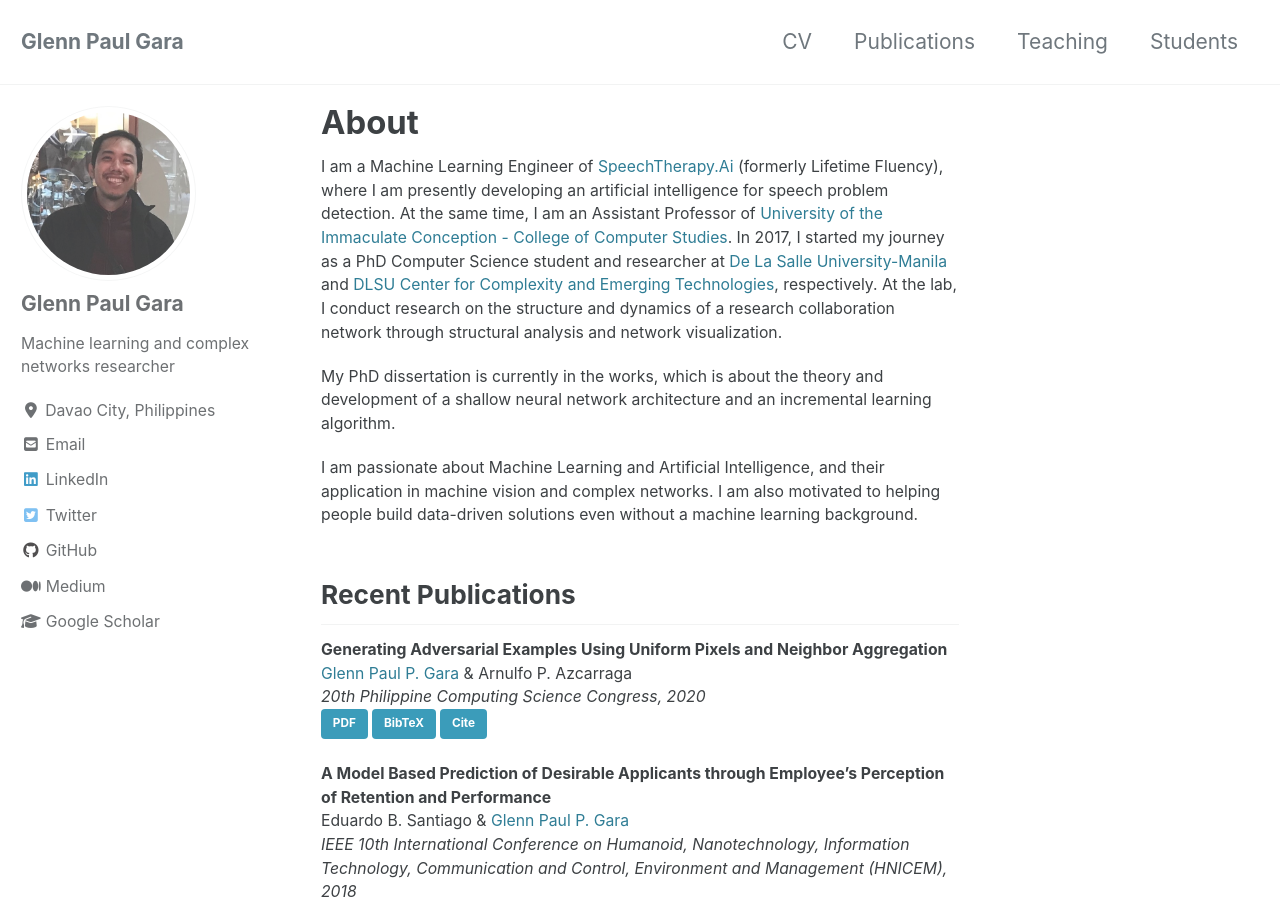
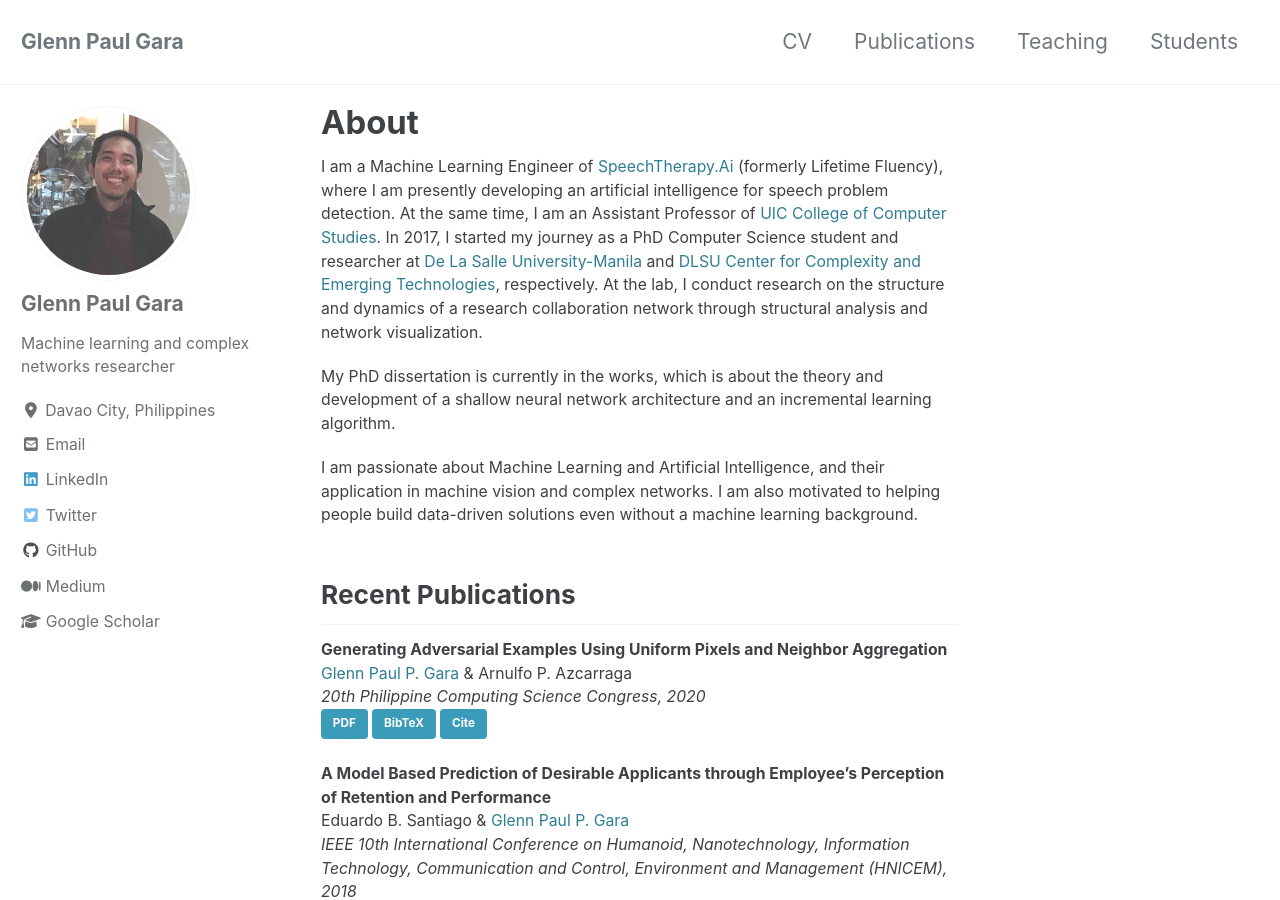
Before and after one commit to glenngara/glenngara.github.io, a Jekyll site: the page built from _pages/home.md, in a window 1280 px wide and 900 px high. Built offline with Jekyll 4.4.1, drawn with Linux system fonts in a browser that asks for light colours; cached includes are drawn as plain includes; nearby versions of some CDN libraries.

Commit message:
uupdated home

```diff
--- a/_pages/home.md
+++ b/_pages/home.md
@@ -5,7 +5,7 @@ title: "About"
 author_profile: true
 ---
 
-I am a Machine Learning Engineer of [SpeechTherapy.Ai](https://lifetimefluency.com) (formerly Lifetime Fluency), where I am presently developing an artificial intelligence for speech problem detection. At the same time, I am an Assistant Professor of [University of the Immaculate Conception - College of Computer Studies](https://www.uic.edu.ph/ite). In 2017, I started my journey as a PhD Computer Science student and researcher at [De La Salle University-Manila](https://www.dlsu.edu.ph) and [DLSU Center for Complexity and Emerging Technologies](https://comet.dlsu.edu.ph), respectively. At the lab, I conduct research on the structure and dynamics of a research collaboration network through structural analysis and network visualization.
+I am a Machine Learning Engineer of [SpeechTherapy.Ai](https://lifetimefluency.com) (formerly Lifetime Fluency), where I am presently developing an artificial intelligence for speech problem detection. At the same time, I am an Assistant Professor of [UIC College of Computer Studies](https://www.uic.edu.ph/ite). In 2017, I started my journey as a PhD Computer Science student and researcher at [De La Salle University-Manila](https://www.dlsu.edu.ph) and [DLSU Center for Complexity and Emerging Technologies](https://comet.dlsu.edu.ph), respectively. At the lab, I conduct research on the structure and dynamics of a research collaboration network through structural analysis and network visualization.
 
 My PhD dissertation is currently in the works, which is about the theory and development of a shallow neural network architecture and an incremental learning algorithm.
 
```
